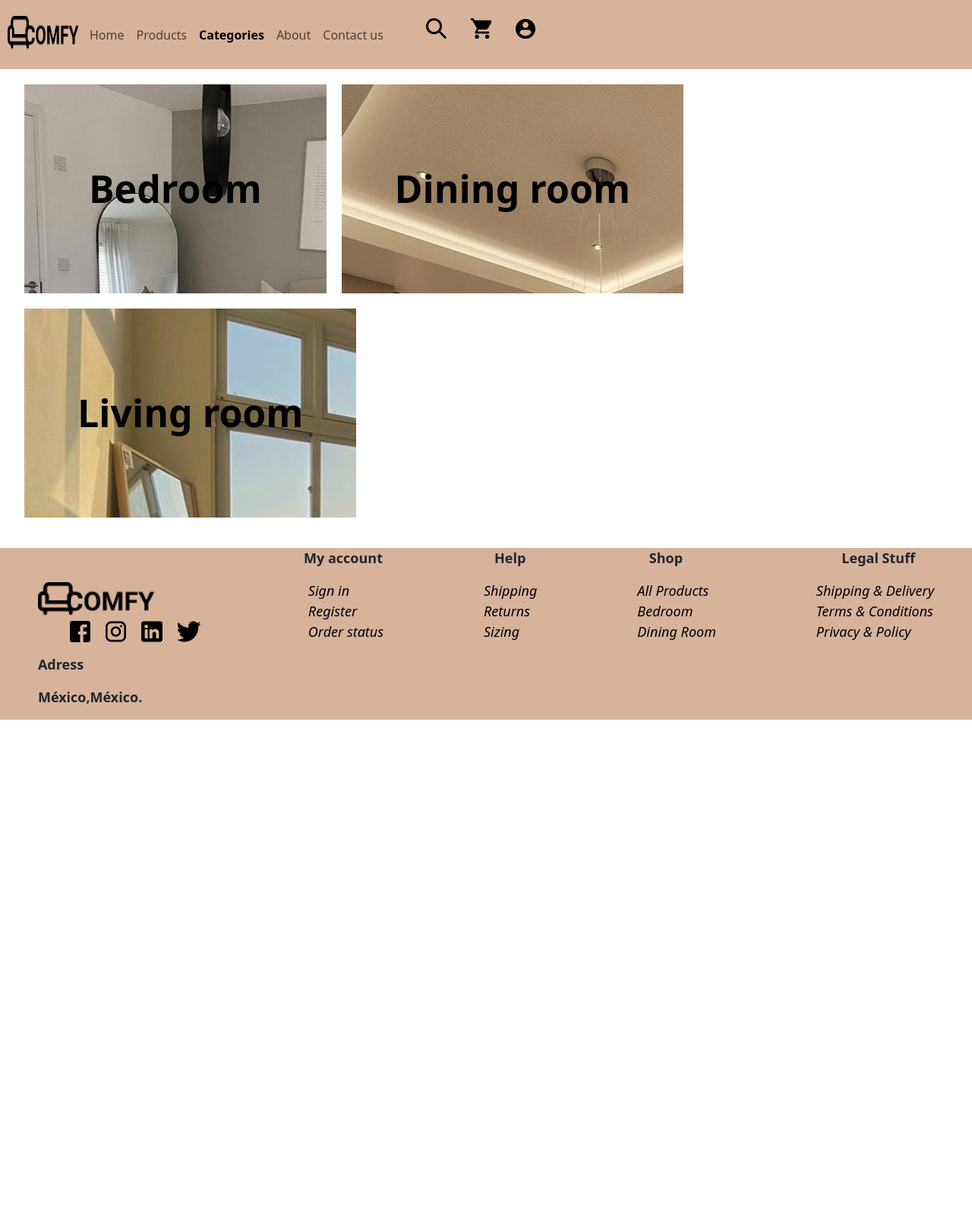
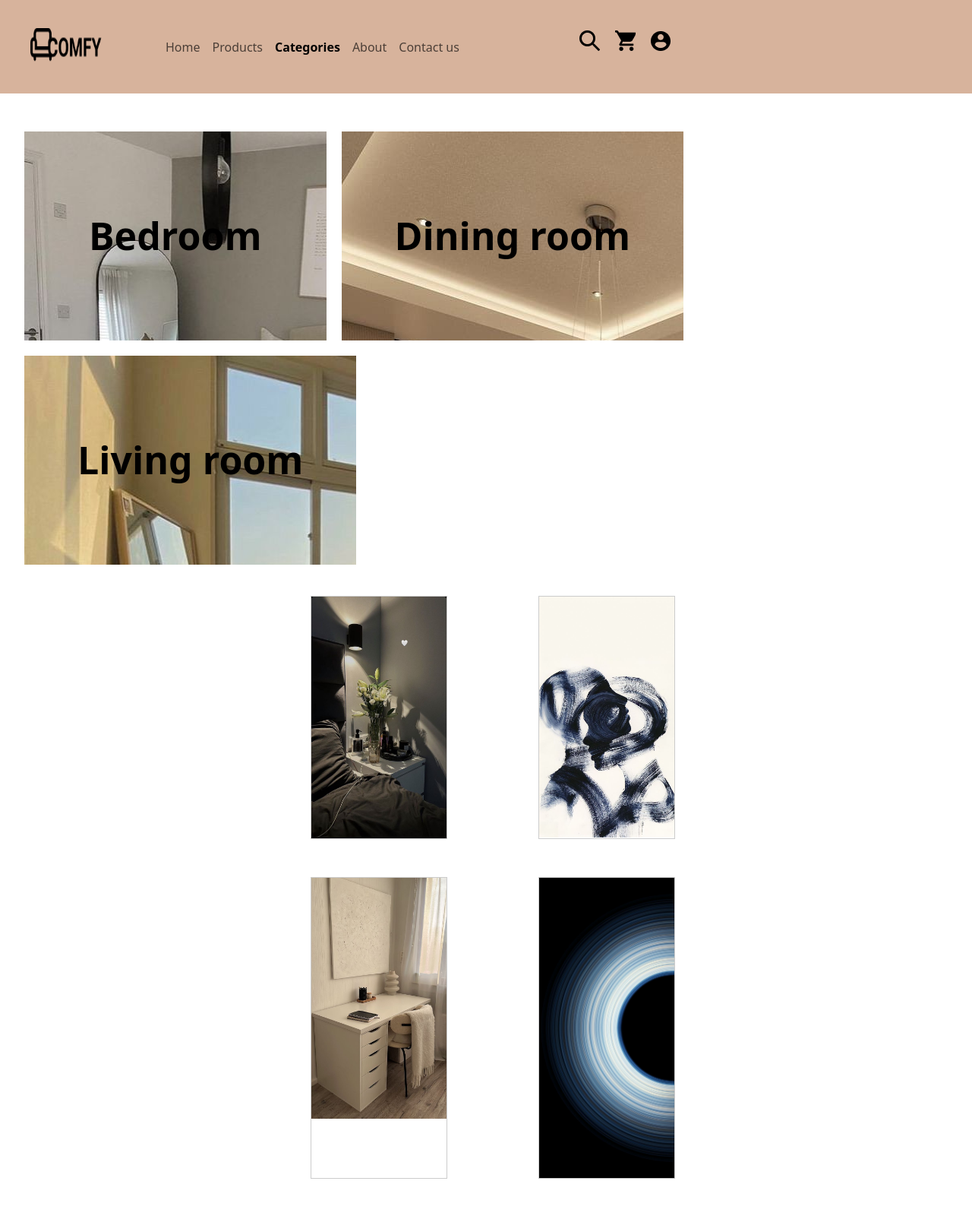
Before and after one commit to Samanthasanchezc/desarrollo, a website: page pages/categories.html in a window 1280 px wide. Shown: the top 1600 px of the page at 76% size. Before the commit the page ends 947 px from the top, so only its background shows below. Drawn offline with nearby package versions, Linux system fonts and the light colour scheme.

Commit message:
segunda preentrega

```diff
--- a/css/style.css
+++ b/css/style.css
@@ -89,6 +89,9 @@ a {
 .text{
     text-align: justify;
 }
+.margin{
+    margin-top: 50px;
+}
 /* ------------------------------------header-nav*/
 
 .ulheaderli a{
@@ -97,19 +100,21 @@ a {
 .nav {
     background-color: #D7B39C;
     flex-direction: row;
+    padding: 10px;
 }
 header nav ul li {
     display: inline;
     padding: 20px;
     flex-direction: row;
     justify-content: space-between;
-    padding: 1rem;
+    padding: 10px;
     align-items: center;
 }
 header{
     background-color: #D7B39C;
     display: flex;
     flex-direction: row;
+    justify-content: space-between;
 }
 .header{
     background-color: #D7B39C;
@@ -122,7 +127,11 @@ header{
     aspect-ratio: 16 / 9 ;
     margin-left: 10px;
 }
-
+.padding{
+    padding: 0 70px 0 70px;
+    display: flex;
+    justify-content: space-between;
+}
 /*--------------------------------------Index*/
 .productindex{
     border: black;
@@ -142,7 +151,7 @@ header{
    font-size: 50px;
    flex-wrap: wrap;
    gap: 20px;
-   margin-top: 20px;
+   margin-top: 50px;
 }
 .explore{
     margin-bottom: 20%;
@@ -217,6 +226,30 @@ h1{
     text-align: center;
     font-weight: bold;
 }
+div.gallery {
+    margin: 25px;
+    border: 1px solid #ccc;
+    width: 180px;
+  }
+
+  div.gallery:hover {
+    border: 1px solid #777;
+  }
+
+  div.gallery img {
+    width: 100%;
+    height: auto;
+  }
+
+  div.desc {
+    padding: 15px;
+    text-align: center;
+  }
+.grid{
+    display: grid;
+    grid-template-columns: 300px 50px;
+    margin-left: 30%;
+}
 /*------------------------------------Productos*/
 .productpequeno{
     padding: auto;
@@ -282,7 +315,7 @@ footer {
     background-color: #D7B39C;
     flex-wrap: wrap;
     justify-content: space-around;
-    margin-top: 40px;
+    margin-top: 70px;
 }
 .imgfooter{
     width: 100pxpx;
--- a/pages/categories.html
+++ b/pages/categories.html
@@ -18,7 +18,7 @@
               </button>
               <img src="../images/Logo.png" alt="Sillón con un reposabrazos con la letra c, uniendo la palabra comfy" class="img">
               <div class="collapse navbar-collapse" id="navbarNavAltMarkup">
-                <div class="navbar-nav">
+                <div class="navbar-nav padding ">
                   <a class="nav-link" aria-current="page" href="../index.html">Home</a>
                   <a class="nav-link" href="./products.html">Products</a>
                   <a class="nav-link active bold" href="./categories.html">Categories</a>
@@ -26,7 +26,7 @@
                   <a class="nav-link" href="./contact.html">Contact us</a>
                 </div>
                 <div>
-                    <ul class="header ">
+                    <ul class="header padding ">
                         <li><a href=""> <img src="../images/Icon buscar.png" alt=" lupita de buscar color negro"></a></li>
                         <li><a href=""><img src="../images/Icon carrito.png" alt=" carrito de compras color negro"></a></li>
                         <li><a href=""><img src="../images/Icon perfil.png" alt="icono de perfil sin iniciar sesión color negro"></a></li>
@@ -47,6 +47,31 @@
              </ul>
         </div>
     </main>
+    <div class="grid">
+        <div class="gallery">
+            <a target="_blank" href="img_5terre.jpg">
+            <img src="../images/Gallery.jpg" alt="Cinque Terre" width="600" height="400">
+            </a>
+        </div>
+
+        <div class="gallery">
+            <a target="_blank" href="img_forest.jpg">
+            <img src="../images/Gallery 2.jpg" alt="Forest" width="600" height="400">
+            </a>
+        </div>
+
+        <div class="gallery">
+            <a target="_blank" href="img_lights.jpg">
+            <img src="../images/Gallery 3.jpg" alt="Northern Lights" width="600" height="400">
+            </a>
+        </div>
+
+        <div class="gallery">
+            <a target="_blank" href="img_mountains.jpg">
+            <img src="../images/Gallery 4.jpg" alt="Mountains" width="600" height="400">
+            </a>
+        </div>
+    </div>
 
     <footer class="footerblack p">
         <div>
```
Also changed, not shown: index.html (+5 -5 lines), package.json (added, +11 -0 lines), pages/about.html (+2 -2 lines), pages/contact.html (+2 -2 lines), pages/products.html (+2 -2 lines), images/Gallery 2.jpg (added), images/Gallery 3.jpg (added), images/Gallery 4.jpg (added), images/Gallery.jpg (added).
